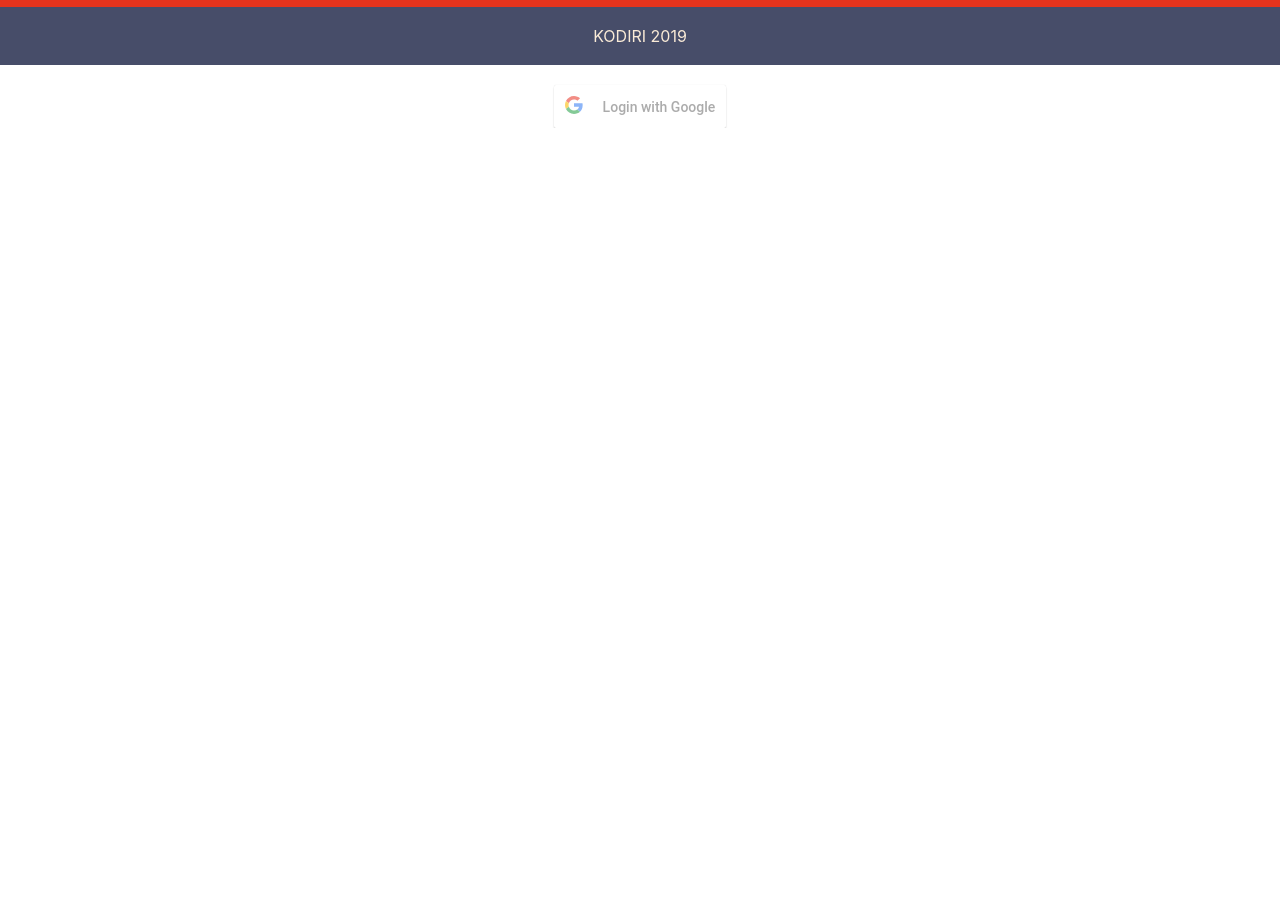
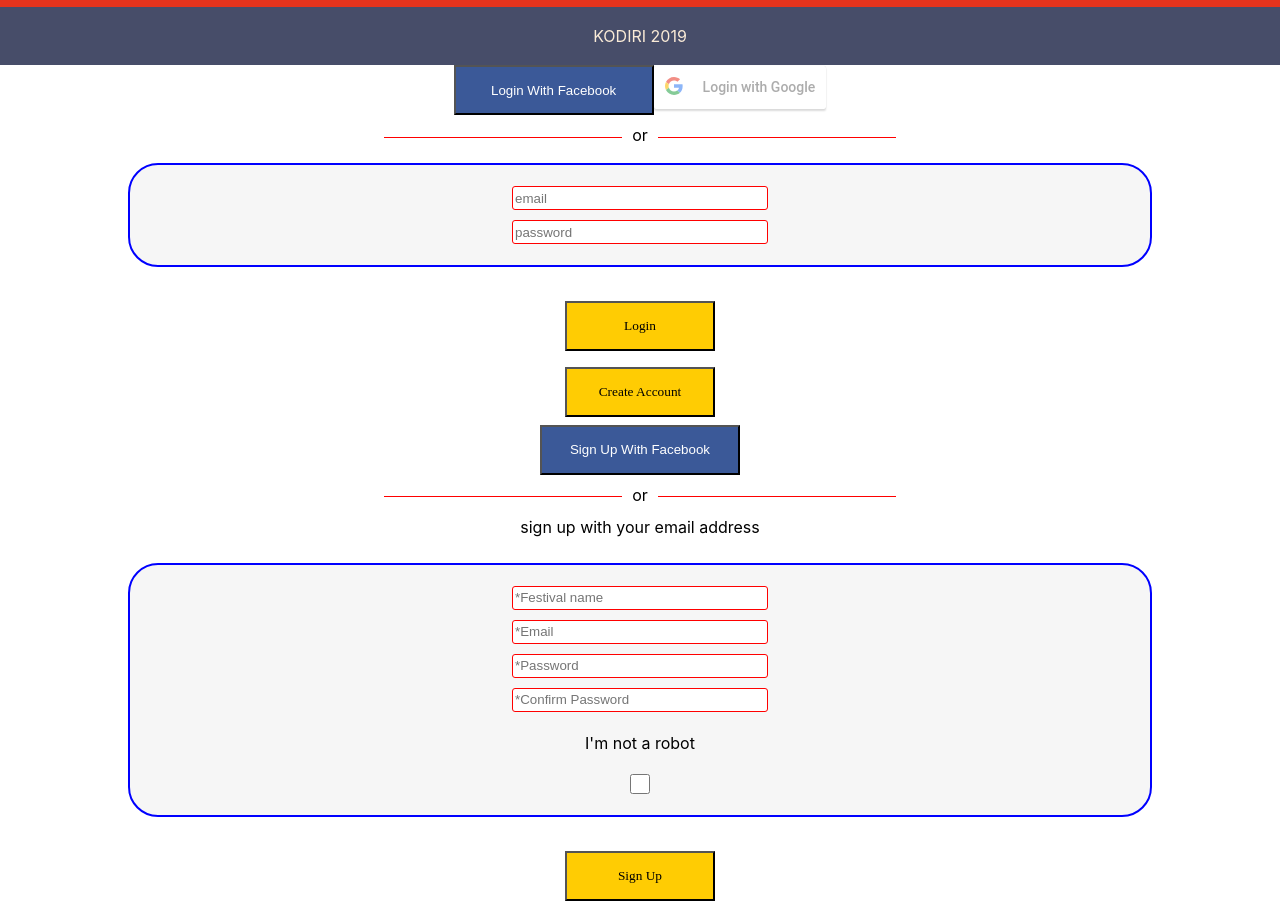
Before and after one commit to zarbar/festival, a React (Create React App) app: page / in a window 1280 px wide. Shown: the part 2380-3289 px from the top of the page. Before the commit the page ends 2508 px from the top, so only its background shows below. Built offline with nearby package versions, Linux system fonts and the light colour scheme; a web font is replaced by a local one.

Commit message:
Christopher (#12)
* Sign up page design

* login page styling

```diff
--- a/src/Components/FormPageBasicInfo/FormPageBasicInfo.js
+++ b/src/Components/FormPageBasicInfo/FormPageBasicInfo.js
@@ -11,4 +11,5 @@ class FormPageBasicInfo extends React.Component {
         )
     }
 }
+
 export default FormPageBasicInfo;
--- a/src/Components/LandingPage/LandingPage.js
+++ b/src/Components/LandingPage/LandingPage.js
@@ -6,12 +6,11 @@ import logo from '../../images/Logos/yellowEnglebert.png';
 import logo1 from '../../images/Logos/purpleEnglebert.png';
 import AboutPage from '../AboutPage/AboutPage';
 
+
 class LandingPage extends React.Component {
-
     render() {
         return (
             <>
-
                 <header className="app-header">
                     <span>Login</span>
                     <span><img src={logo} alt='logo' /></span>
@@ -49,7 +48,6 @@ class LandingPage extends React.Component {
                     <p>KODIRI 2019</p>
                 </div>
 
-
                 <LoginPage />
                 <SignUpPage />
             </>
--- a/src/Components/LoginPage/LoginPage.css
+++ b/src/Components/LoginPage/LoginPage.css
@@ -0,0 +1,30 @@
+input {
+    border: 1px solid red;
+    border-radius: 3px;
+    margin: 5px;
+    width: 250px;
+    height: 20px;
+}
+
+.fb {
+    background-color: #3b5998;
+    color: white;
+    width: 200px;
+    height: 50px;
+}
+
+#or {
+    border-bottom: 1px solid red;
+    line-height: 0.1em;
+    margin: 20px 30% 20px 30%;
+}
+
+p span {
+    background: white;
+    padding: 0 10px;
+}
+
+.item {
+    width: 150px;
+    height: 50px;
+}
--- a/src/Components/LoginPage/LoginPage.js
+++ b/src/Components/LoginPage/LoginPage.js
@@ -7,9 +7,17 @@ class LoginPage extends React.Component {
 render() {
     return (
 <>
-                <br />
+<button className="fb">Login With Facebook</button>
       <GoogleLoginButton />
-                <br />
+<p id="or"><span>or</span></p>
+        <form>
+            <input type="text" placeholder="email"></input>
+            <input type="text" placeholder="password"></input>
+        </form>
+        <div className="container">
+        <button className="item">Login</button>
+        <button className="item">Create Account</button>
+        </div>
 </>
     )
   }
--- a/src/Components/Navbar/Navbar.js
+++ b/src/Components/Navbar/Navbar.js
@@ -11,4 +11,5 @@ class Navbar extends React.Component {
         )
     }
 }
+
 export default Navbar;
--- a/src/Components/SignUpPage/SignUpPage.css
+++ b/src/Components/SignUpPage/SignUpPage.css
@@ -0,0 +1,39 @@
+input {
+    border: 1px solid red;
+    border-radius: 3px;
+    margin: 5px;
+    width: 250px;
+    height: 20px;
+}
+
+.fb {
+    background-color: #3b5998;
+    color: white;
+    width: 200px;
+    height: 50px;
+}
+
+
+.item {
+    width: 150px;
+    height: 50px;
+}
+
+#or {
+    border-bottom: 1px solid red;
+    line-height: 0.1em;
+    margin: 20px 30% 20px 30%;
+}
+
+p span {
+    background: white;
+    padding: 0 10px;
+}
+
+form p {
+    width: 200px;
+}
+
+form {
+    margin: 2% 10% 2% 10%;
+}
--- a/src/Components/SignUpPage/SignUpPage.js
+++ b/src/Components/SignUpPage/SignUpPage.js
@@ -7,10 +7,22 @@ class SignUpPage extends React.Component {
     render() {
         return (
             <>
-
-                <FormPageBasicInfo />
+        <button className="fb">Sign Up With Facebook</button>
+        <p id="or"><span>or</span></p>
+        <p>sign up with your email address</p>
+        <form>
+            <input type="text" placeholder="*Festival name" required></input>
+            <input type="text" placeholder="*Email" required></input>
+            <input type="text" placeholder="*Password" required></input>
+            <input type="text" placeholder="*Confirm Password" required></input>
+            <p>I'm not a robot</p>
+            <input type="checkbox"></input>
+        </form>
+        <div className="container">
+        <button className="item">Sign Up</button>
+          </div>
             </>
-        )
+        );
     }
 }
 export default SignUpPage;
```
Lines whose indentation alone changed are shown as unchanged.
